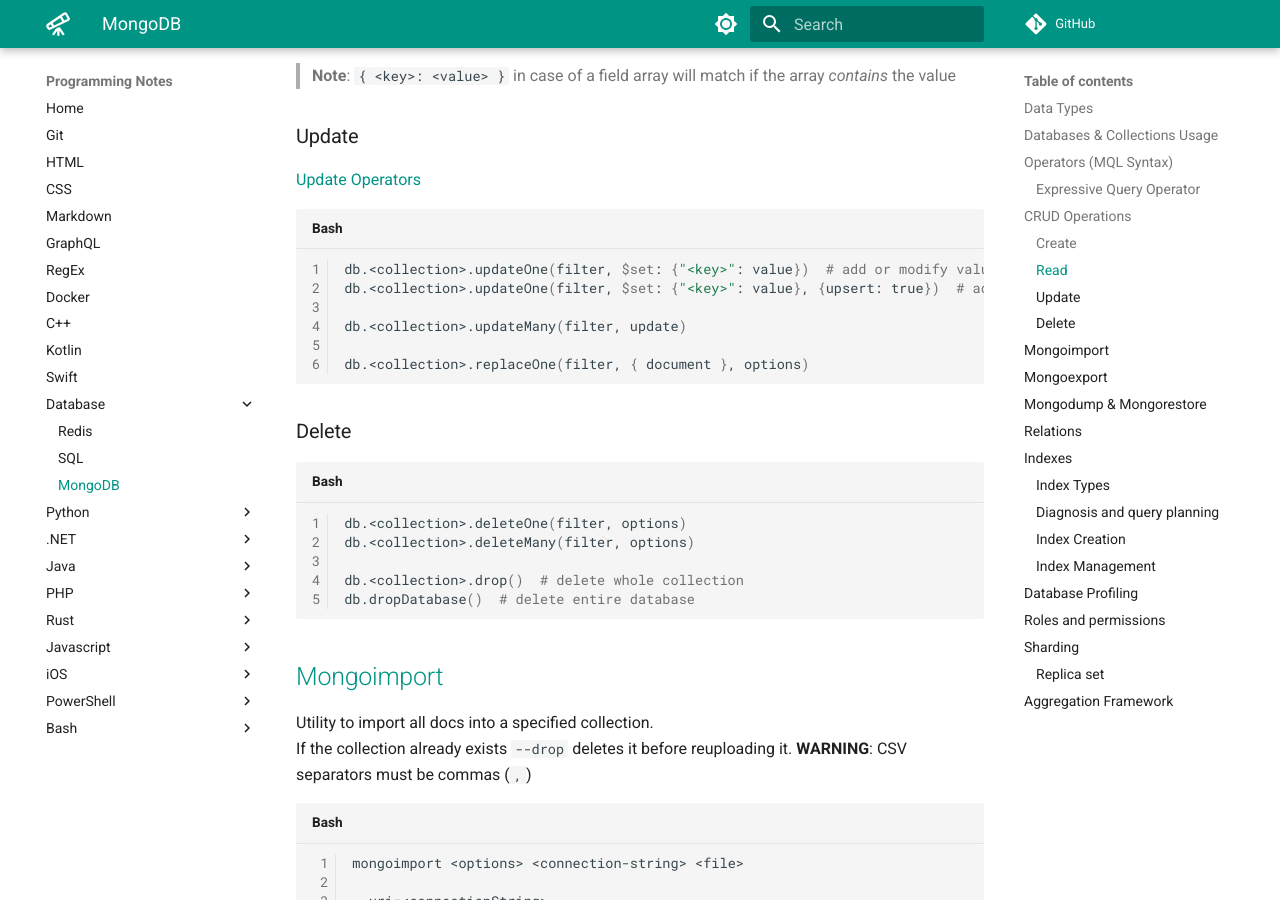
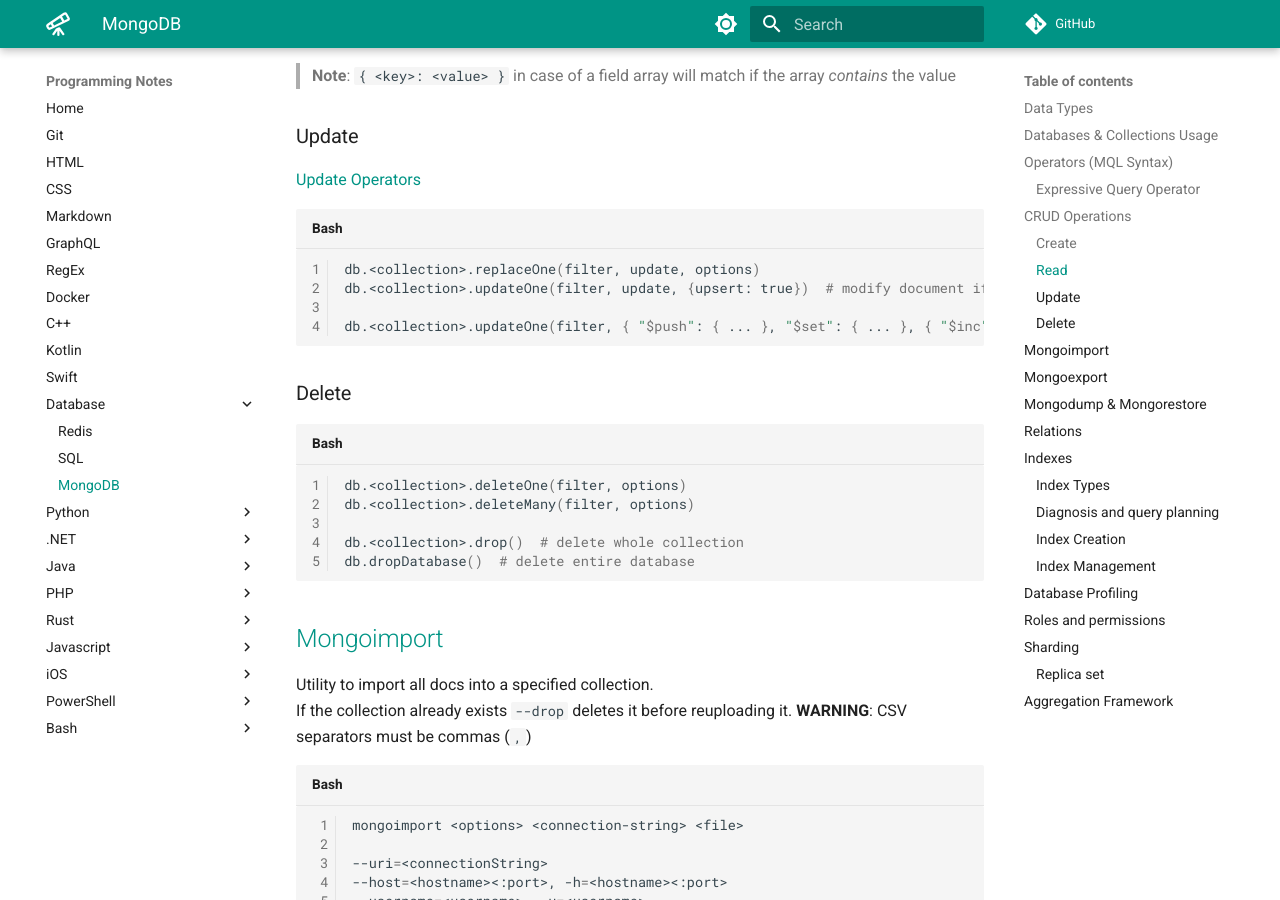
Before and after one commit to m-lamonaca/programming-notes, an MkDocs documentation site: the page built from docs/database/mongo-db.md, in a window 1280 px wide and 900 px high, scrolled down 3951 px. Built offline with MkDocs 1.6.1 and Material for MkDocs 9.7.7, drawn with Linux system fonts in a browser that asks for light colours; comment, search, counter and statistics services are not loaded.

Commit message:
mongodb: refine update operations notes

````diff
--- a/docs/database/mongo-db.md
+++ b/docs/database/mongo-db.md
@@ -173,12 +173,10 @@
 [Update Operators](https://docs.mongodb.com/manual/reference/operator/update/ "Update Operators Documentation")
 
 ```sh
-db.<collection>.updateOne(filter, $set: {"<key>": value})  # add or modify values
-db.<collection>.updateOne(filter, $set: {"<key>": value}, {upsert: true})  # add or modify values, if attribute doesn't exists create it
+db.<collection>.replaceOne(filter, update, options)
+db.<collection>.updateOne(filter, update, {upsert: true})  # modify document if existing, insert otherwise
 
-db.<collection>.updateMany(filter, update)
-
-db.<collection>.replaceOne(filter, { document }, options)
+db.<collection>.updateOne(filter, { "$push": { ... }, "$set": { ... }, { "$inc": { ... }, ... } })
 ```
 
 ### Delete
````
